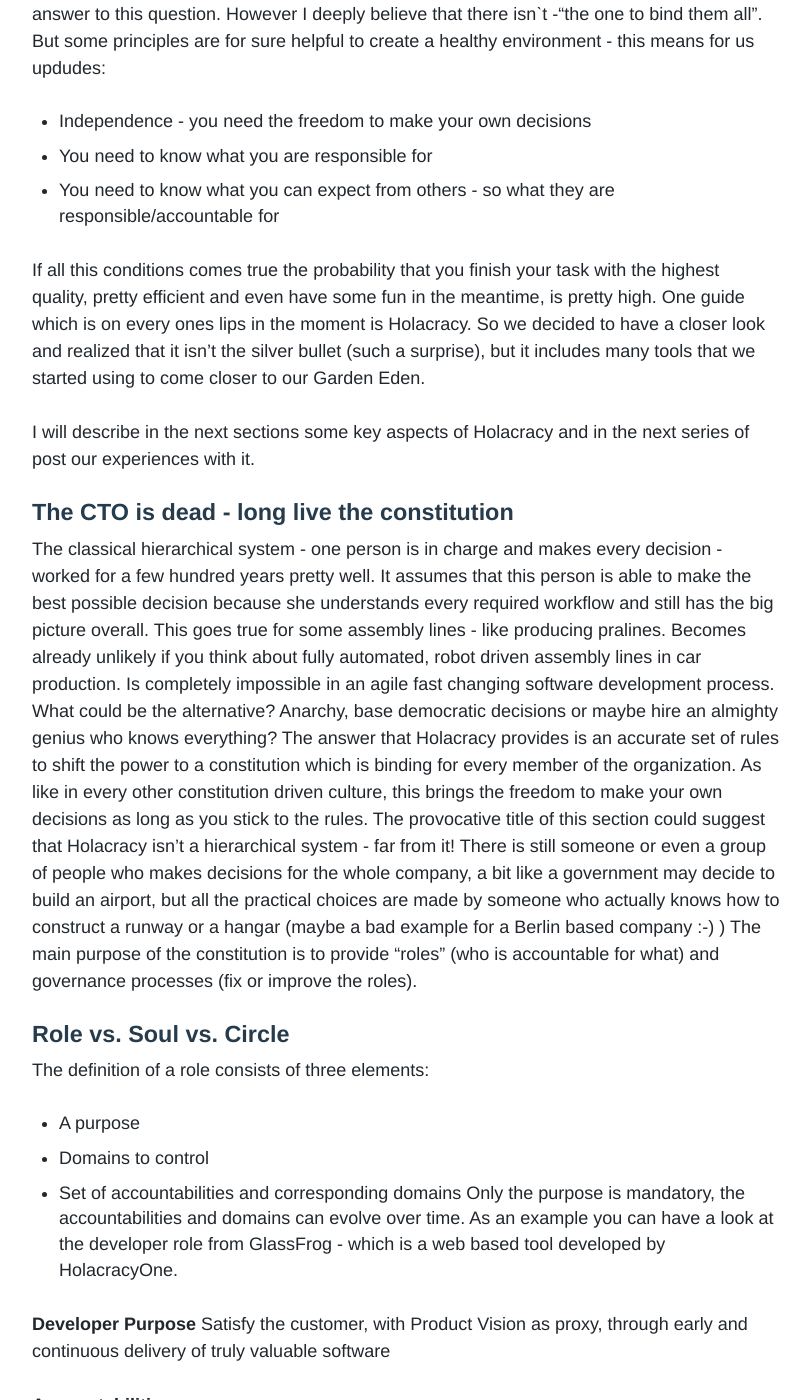
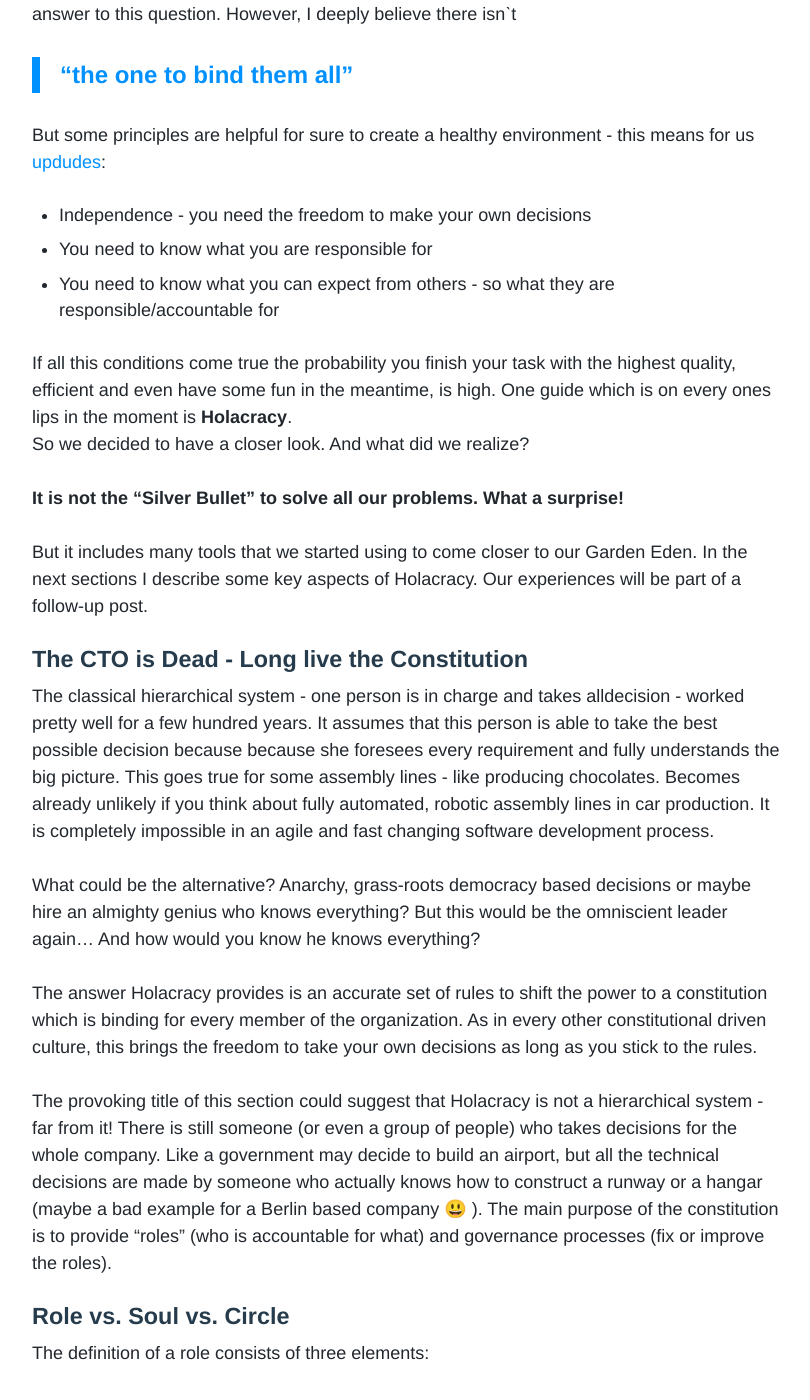
Before and after one commit to upday/upday.github.io, a Jekyll site: the page built from _posts/blog/2016-27-06-holacrcy-part-1.md, in a window 1280 px wide and 1400 px high, scrolled down 380 px. Shown: the whole window, without its empty margins (234-1044 px from the left). Built offline with Jekyll 4.4.1, drawn with Linux system fonts in a browser that asks for light colours; nearby versions of some CDN libraries; emoji names are drawn with the system emoji font; some web fonts are replaced; comment, search, counter and statistics services are not loaded; some of the changed text lies outside the part shown.

Commit message:
apply review comments

```diff
--- a/_posts/blog/2016-27-06-holacrcy-part-1.md
+++ b/_posts/blog/2016-27-06-holacrcy-part-1.md
@@ -1,6 +1,6 @@
 ---
 layout: post
-title: "Holacracy - Whatˋs the fuzz about? - Part 1"
+title: "Holacracy - Whatˋs the fuzz about? <br> Part 1"
 modified:
 categories: blog
 author: peter_krauss
@@ -9,41 +9,51 @@
 date: 2017-06-26T15:39:55-04:00
 ---
 
-What is the right way to be happy, productive and innovative as possible? Well, I guess this question
-pops up in many companies and there are many books out there that gives an answer to this question.
-However I deeply believe that there isnˋt  -“the one to bind them all”. But some principles are for sure
-helpful to create a healthy environment - this means for us updudes:
+What is the right way to be happy, productive and as innovative as possible? Well, I guess this question
+pops up in many companies and there are many books out there that give an answer to this question.
+However, I deeply believe there isnˋt
+
+> "the one to bind them all"
+
+But some principles are helpful for sure
+to create a healthy environment - this means for us [updudes](http://upday.github.io/about/):
 
 * Independence - you need the freedom to make your own decisions
 * You need to know what you are responsible for
 * You need to know what you can expect from others - so what they are responsible/accountable for
 
-If all this conditions comes true the probability that you finish your task with the highest quality,
-pretty efficient and even have some fun in the meantime, is pretty high.
-One guide which is on every ones lips in the moment is Holacracy. So we decided to have a closer look
-and realized that it isn’t the silver bullet (such a surprise), but it includes many tools that we
-started using to come closer to our Garden Eden.
+If all this conditions come true the probability you finish your task with the highest quality,
+efficient and even have some fun in the meantime, is high.
+One guide which is on every ones lips in the moment is **Holacracy**. <br>So we decided to have a closer look.
+And what did we realize?
 
-I will describe in the next sections some key aspects of Holacracy and in the next series of post our
-experiences with it.
+**It is not the "Silver Bullet" to solve all our problems. What a surprise!**
 
-### The CTO is dead - long live the constitution
+But it includes many tools that we started using to come closer to our Garden Eden.
+In the next sections I describe some key aspects of Holacracy. Our experiences will be part of a follow-up post.
 
-The classical hierarchical system - one person is in charge and makes every decision - worked for a few
-hundred years pretty well. It assumes that this person is able to make the best possible decision
-because she understands every required workflow and still has the big picture overall. This goes true
-for some assembly lines - like producing pralines. Becomes already unlikely if you think about fully
-automated, robot driven assembly lines in car production. Is completely impossible in an agile fast
+### The CTO is Dead - Long live the Constitution
+
+The classical hierarchical system - one person is in charge and takes alldecision - worked pretty well for a few
+hundred years. It assumes that this person is able to take the best possible decision
+because because she foresees every requirement and fully understands the big picture. This goes true
+for some assembly lines - like producing chocolates. Becomes already unlikely if you think about fully
+automated, robotic assembly lines in car production. It is completely impossible in an agile and fast
 changing software development process.
-What could be the alternative? Anarchy, base democratic decisions or maybe hire an almighty genius who
-knows everything?
-The answer that Holacracy provides is an accurate set of rules to shift the power to a constitution
-which is binding for every member of the organization. As like in every other constitution driven
-culture, this brings the freedom to make your own decisions as long as you stick to the rules.
-The provocative title of this section could suggest that Holacracy isn’t a hierarchical system - far
-from it! There is still someone or even a group of people who makes decisions for the whole company, a
-bit like a government may decide to build an airport, but all the practical choices are made by someone
-who actually knows how to construct a runway or a hangar (maybe a bad example for a Berlin based company :-) )
+
+What could be the alternative? Anarchy, grass-roots democracy based decisions or maybe hire an almighty genius who
+knows everything? But this would be the omniscient leader again... And how would you know he knows everything?
+
+
+The answer Holacracy provides is an accurate set of rules to shift the power to a constitution
+which is binding for every member of the organization. As in every other constitutional driven
+culture, this brings the freedom to take your own decisions as long as you stick to the rules.
+
+
+The provoking title of this section could suggest that Holacracy is not a hierarchical system - far
+from it! There is still someone (or even a group of people) who takes decisions for the whole company. Like a government
+may decide to build an airport, but all the technical decisions are made by someone
+who actually knows how to construct a runway or a hangar (maybe a bad example for a Berlin based company :smiley: ).
 The main purpose of the constitution is to provide “roles” (who is accountable for what) and governance processes
 (fix or improve the roles).
 
@@ -51,19 +61,19 @@
 ### Role vs. Soul vs. Circle
 The definition of a role consists of three elements:
 
- * A purpose
- * Domains to control
- * Set of accountabilities and corresponding domains
- Only the purpose is mandatory, the accountabilities and domains can evolve over time. As an example you can have a look at the developer role from GlassFrog -
- which is a web based tool developed by HolacracyOne.
+ * purpose
+ * domain it controls
+ * set of accountabilities and corresponding domains
+ Only the purpose is mandatory, the accountabilities and domains can evolve over time. As an example you can have a look at the [developer role from GlassFrog](https://app.glassfrog.com/roles/1787) -
+ which is a web based tool developed by [HolacrcyOne](http://www.holacracy.org/).
 
-**Developer**
-**Purpose**
-Satisfy the customer, with Product Vision as proxy, through early and continuous delivery of truly valuable software
+>Developer<br><br>
+>Purpose:<br>
+>Satisfy the customer, with Product Vision as proxy, through early and continuous delivery of truly valuable software
 
 **Accountabilities**
 
- * Implementing GlassFrog user stories, bug fixes, and chores in alignment with:
+Implementing GlassFrog user stories, bug fixes, and chores in alignment with:
  * development practices set by Scrum Master
  * implementation standards set by Quality Guardian
  * Testing new functionality before each production deployment
@@ -73,24 +83,30 @@
 
 A definition like this makes it explicit what you can expect from a developer and on the other hand a dev
 knows what she/he is accountable for.
-But as the title of this sections says, there is a big difference between the persons who are working in
-an organization and the roles they fill. Decoupling these two elements allows improving the culture of
-an organization drastically. Conflicts in an organization are based on clashes on roles that are
-involved but they are mistaken them for clashes of the people who are filling the roles. This makes the
-conflicts personal and we try to resolve them by smoothing the relationships and miss the opportunity
-to resolve the underlying issue in the organization. For example, if I as an developer need time to
-unit test a feature this may clash with a product owner who wants a feature out as soon as possible. So
-it seems that she/he is not trusting your judgement. But in fact the conflict isn’t personnel at all,
+There is a big difference between the persons who are working in
+an organization and the roles they hold. Decoupling these two elements allows improving the culture of
+an organization drastically. Conflicts in organizations are mostly based on disagreements between different roles involved.
+But often they are mistaken as clashes between the people holding the roles. This makes the
+conflicts personal and we try to resolve them by smoothing the personal dispute rather than resolving the underlying
+issues in the organizational structure. For example, if I as a developer need time to
+unit test a feature, this may clash with a product owner, who wants a feature out as soon as possible. So
+it seems that she/he is not trusting your judgement. But in fact the conflict is not personnel at all,
 both of your are just filling your role and there is a tension that can be used to improve the organization
-even further. HolacrcyOne provides a nice video that explains nicely what a tension can be:
+even further. [HolacrcyOne](http://www.holacracy.org/) provides a nice video that explains nicely what a tension can be:
 
-### What is a tension
+### What is a Tension?
 <div class="yt-video"><iframe width="560" height="315" src="https://www.youtube.com/embed/MUHfVoQUj54" frameborder="0" allowfullscreen></iframe></div>
 
-How does now the circles fit into the picture? Well actually a circle is just an accumulation of some
-roles that are all working together on a broader purpose. So basically you can say that if a role
-becomes too much for one person - it becomes a circle. It also follows the same rules - needs a purpose
-and a domain that it controls. In other words a circle has the autonomy and authority to self-organize
-all roles inside the circle. <br><br>
-This self-organization follows strict rules - which are called governance, which I will explain in my
+How does the circles fit into the picture now? Well actually a circle is just an accumulation of some
+roles for a broader purpose. So basically you can say when a role becomes too much - it becomes a circle. It also follows
+the same rules - needs a purpose and a domain that it controls. In other words a circle has the autonomy and authority to
+self-organize all roles within the circle.
+
+
+This self-organization follows strict rules - which are called **governance**, which will be explained in the
 next post.
+
+### tl;dr
+Holacracy offers a comprehensive set of rules to move away from a top-down hierarchy to a **constitutional** based organization
+that consists of **roles and circles**. The objective of Holacracy is to identify so called **tensions** and harvest their energy
+to improve the organization constantly.
```
